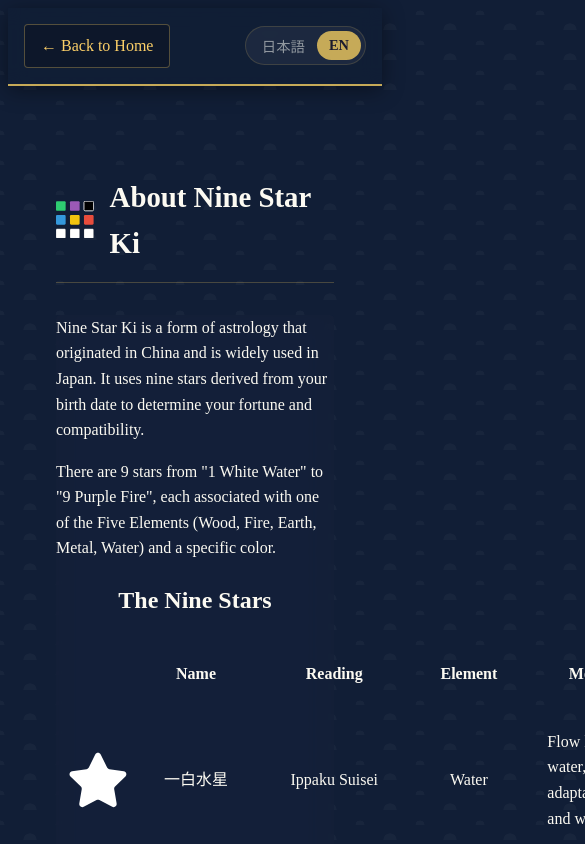
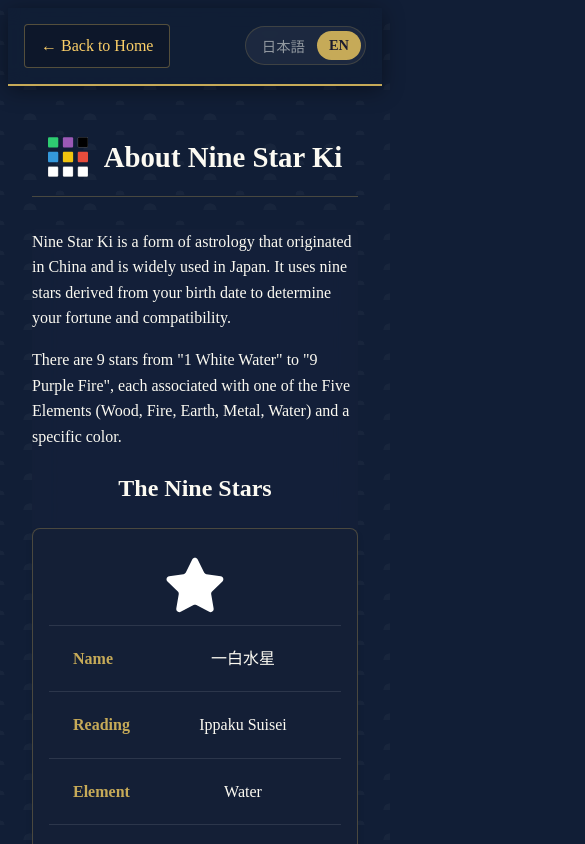
Before and after one commit to ken-mro/japanese-calendar-tool, a Next.js app: page /about/nine-star in a window 390 px wide. Shown: the top 844 px of the page, 585 px wide, since content can reach past the window. Built offline with nearby package versions, Linux system fonts and the light colour scheme; no server answers.

Commit message:
style(ui): Update NineStarTitleIcon and global styles

```diff
--- a/src/app/globals.css
+++ b/src/app/globals.css
@@ -758,3 +758,101 @@ body {
   height: 100%;
   object-fit: contain;
 }
+
+
+/* Responsive Table Styles */
+@media (max-width: 768px) {
+  .responsive-table thead {
+    display: none;
+  }
+
+  .responsive-table tbody tr {
+    display: block;
+    margin-bottom: 1.5rem;
+    background: var(--card-bg);
+    border: 1px solid var(--card-border);
+    border-radius: 8px;
+    padding: 1rem;
+    box-shadow: 0 4px 6px rgba(0, 0, 0, 0.1);
+  }
+
+  .responsive-table,
+  .responsive-table tbody {
+    display: block;
+    width: 100%;
+  }
+
+  .responsive-table tbody td {
+    display: grid;
+    grid-template-columns: 6rem 1fr;
+    align-items: center;
+    justify-items: center; /* Default center alignment for content */
+    padding: 0.75rem 0.5rem; /* Reduced padding */
+    position: relative;
+    border-bottom: 1px solid rgba(255, 255, 255, 0.1);
+    text-align: center;
+    min-height: 3rem;
+  }
+
+  .responsive-table tbody td:last-child {
+    border-bottom: none;
+  }
+
+  .responsive-table tbody td::before {
+    content: attr(data-label);
+    font-weight: 600;
+    color: var(--color-kogane);
+    text-align: left;
+    white-space: nowrap;
+    overflow: hidden;
+    text-overflow: ellipsis;
+    /* Grid item properties */
+    justify-self: start;
+  }
+
+  /* Meaning description: Left aligned content */
+  .responsive-table tbody td[data-label="Meaning"],
+  .responsive-table tbody td[data-label="意味"] {
+    justify-items: start;
+    text-align: left;
+  }
+
+  .responsive-table tbody td[data-label="Meaning"]::before,
+  .responsive-table tbody td[data-label="意味"]::before {
+    /* No special override needed */
+  }
+
+  /* Center content for cells without labels (typically icons) */
+  .responsive-table tbody td[data-label=""] {
+    display: flex; /* Switch back to flex for single item centering */
+    justify-content: center;
+    padding-left: 0.5rem;
+  }
+
+  .responsive-table tbody td[data-label=""]::before {
+    display: none;
+  }
+
+  /* Adjust container padding for mobile */
+  .description-container {
+    padding: 1rem !important; /* Override default 2rem/32px */
+  }
+
+  .main-content {
+    padding: 0 0.5rem !important; /* Reduce side padding */
+  }
+}
+
+/* Home Description Grid */
+.about-links-grid {
+  margin-top: 2rem;
+  display: grid;
+  gap: 1rem;
+  grid-template-columns: repeat(auto-fill, minmax(280px, 1fr));
+}
+
+@media (max-width: 768px) {
+  .about-links-grid {
+    grid-template-columns: 1fr; /* Force single column full width on mobile */
+  }
+}
--- a/src/components/icons/NineStarTitleIcon.tsx
+++ b/src/components/icons/NineStarTitleIcon.tsx
@@ -58,7 +58,7 @@ export const NineStarTitleIcon = ({ className = "w-12 h-12" }: { className?: str
                 <path
                     fill={colors.Black}
                     stroke="#ffffff"
-                    strokeWidth="10"
+                    strokeWidth="2"
                     d="M438.5,2.305h-87.988c-7.755,0-14.038,6.283-14.038,14.04v87.989
 			c0,7.755,6.283,14.038,14.038,14.038H438.5c7.757,0,14.04-6.283,14.04-14.038V16.345C452.54,8.588,446.257,2.305,438.5,2.305z"
                 />
```
